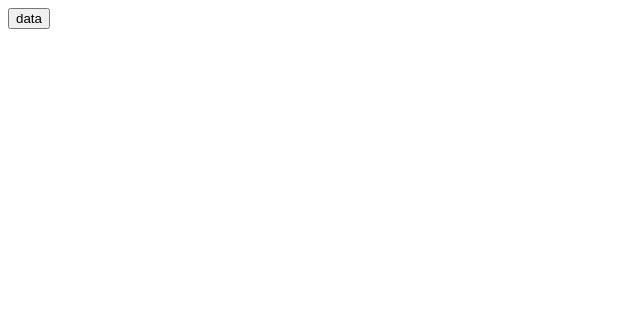
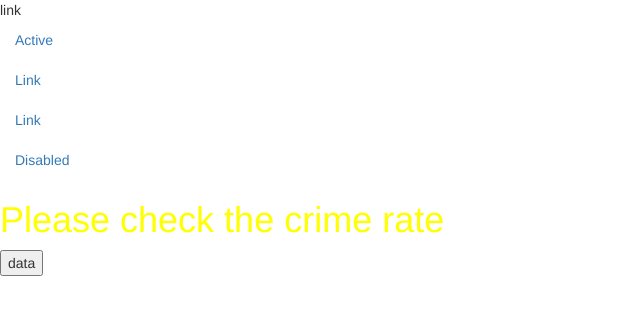
Before and after one commit to cmgonzales/api, a website: page index.html in a window 1280 px wide. Shown: the whole page, without its empty margins (0-640 px from the left). Drawn offline with nearby package versions, Linux system fonts and the light colour scheme.

Commit message:
added scss file

```diff
--- a/index.html
+++ b/index.html
@@ -6,12 +6,33 @@
     <meta http-equiv="X-UA-Compatible" content="ie=edge">
     <title>Document</title>
     <script src="https://ajax.googleapis.com/ajax/libs/jquery/3.3.1/jquery.min.js"></script>
+    <link rel="stylesheet" href="https://maxcdn.bootstrapcdn.com/bootstrap/3.3.7/css/bootstrap.min.css">
+    <script src="https://maxcdn.bootstrapcdn.com/bootstrap/3.3.7/js/bootstrap.min.js"></script>
+    <link rel="stylesheet" href="main.css">
+    link
 
 </head>
 <body>
+        <ul class="nav justify-content-center">
+                <li class="nav-item">
+                  <a class="nav-link active items" href="#">Active</a>
+                </li>
+                <li class="nav-item">
+                  <a class="nav-link items" href="#">Link</a>
+                </li>
+                <li class="nav-item">
+                  <a class="nav-link" href="#">Link</a>
+                </li>
+                <li class="nav-item">
+                  <a class="nav-link disabled" href="#">Disabled</a>
+                </li>
+              </ul>
+
+              <h1>Please check the crime rate</h1>
 <button id="btn">data</button>
 <div id="list"></div>
 <ul ></ul>
     <script src="scipt.js"></script>
+    <footer id = "footer"></footer>
 </body>
 </html>
--- /dev/null
+++ b/main.scss
@@ -0,0 +1,5 @@
+$primary-color: yellow;
+
+h1{
+    color: $primary-color;
+}
--- a/scipt.js
+++ b/scipt.js
@@ -11,16 +11,16 @@ $.ajax({
     url: crime,
     dataType: "json",
     success: function(data){
-        $.each(data, function(i, crime){
+        $.each(data, function(i, crimes){
 
 
 
 
         var node = document.createElement("li");
 
-        //node.appendChild(crime);
+        node.appendChild.createTextnode(crime);
         document.getElementById("list").appendChild(node);
-       node.appendChild(crime);
+       node.appendChild(node);
         });
 
     }
```
Also changed, not shown: package.json (added, +21 -0 lines), main.css (added).
